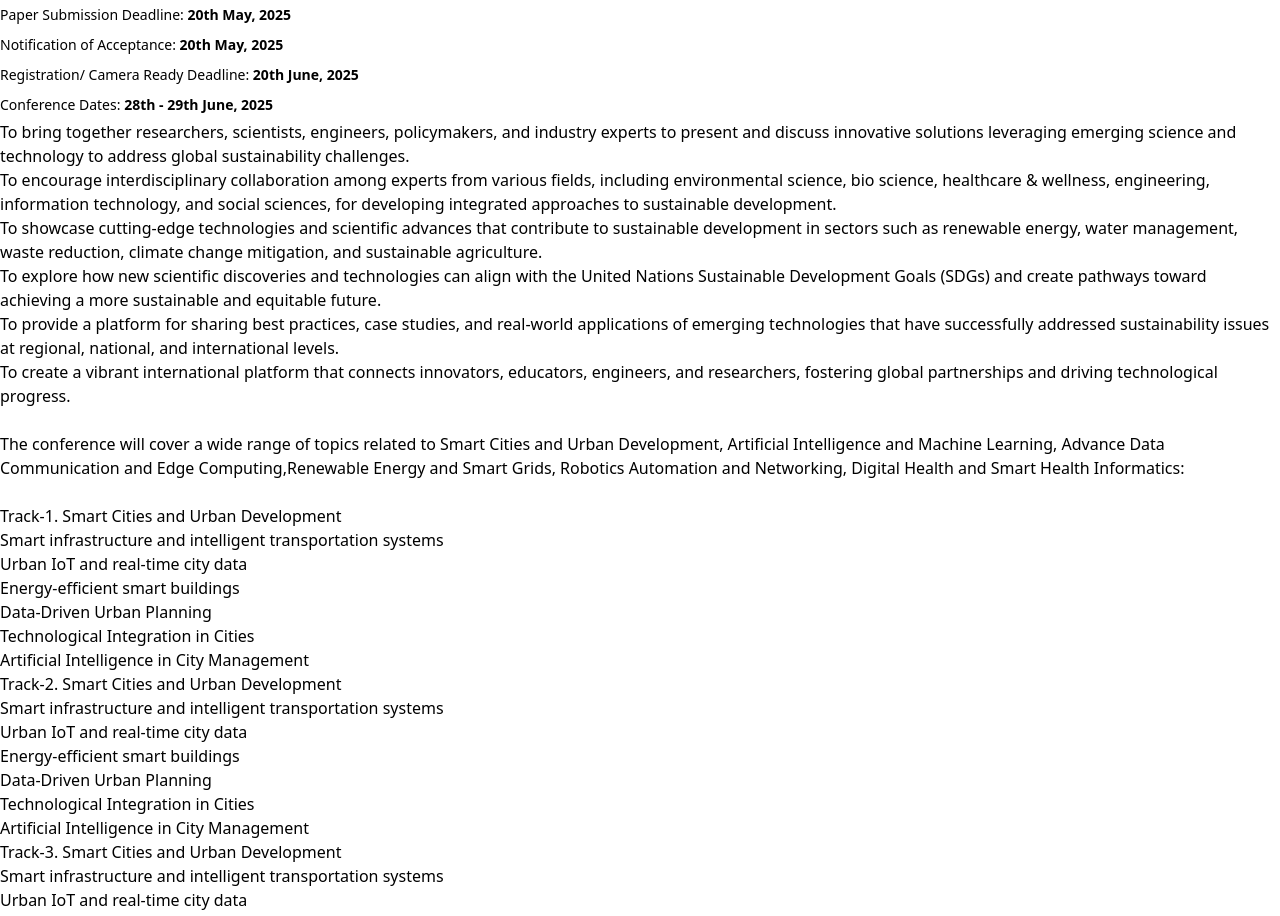
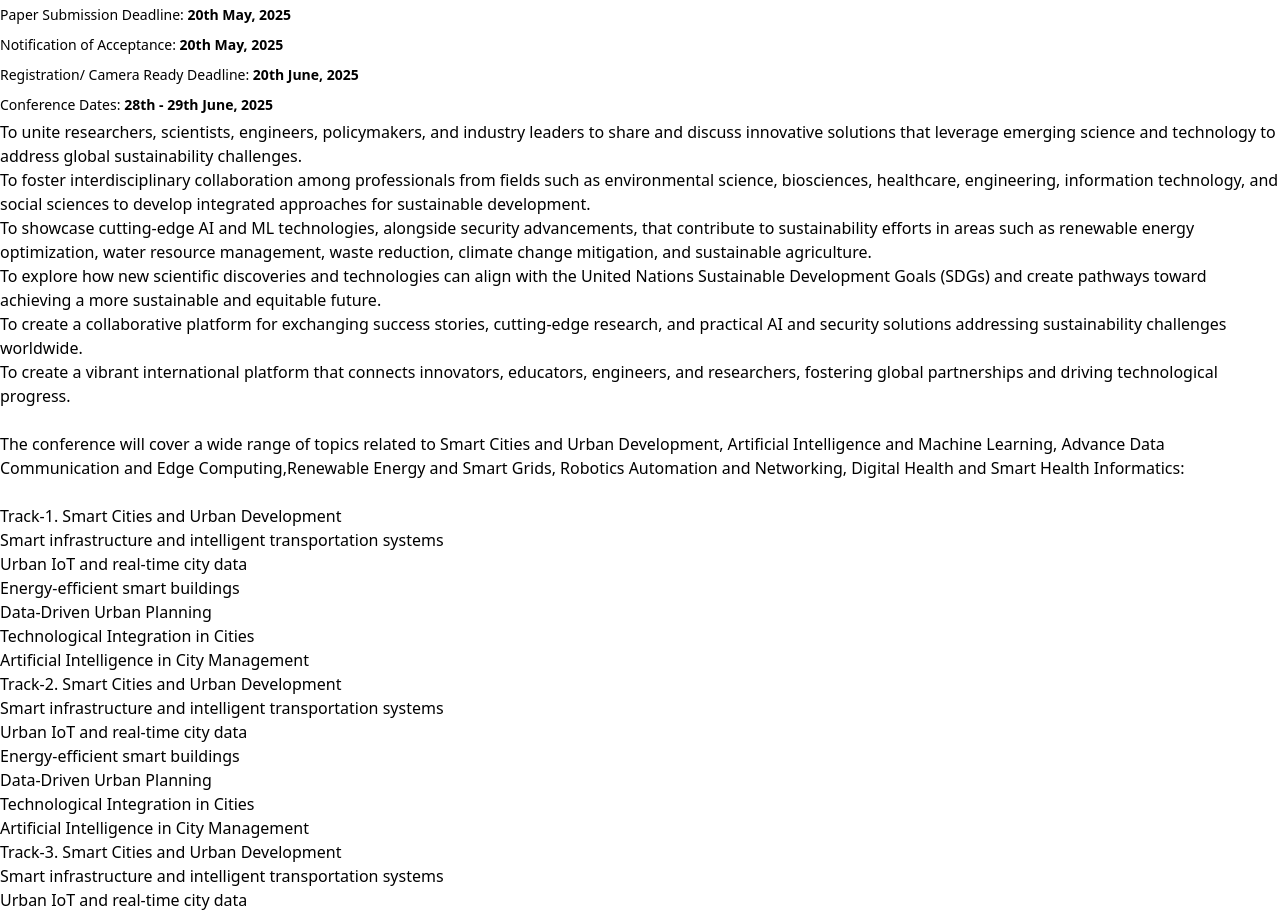
Before and after one commit to rish527/Conference-Site, a React (Vite) app: page / in a window 1280 px wide. Shown: the part 1500-2416 px from the top of the page. Built offline with nearby package versions, Linux system fonts and the light colour scheme.

Commit message:
Update aboutData.js

```diff
--- a/src/Data/aboutData.js
+++ b/src/Data/aboutData.js
@@ -8,11 +8,11 @@
 }
 
 var missions=[
-    "To bring together researchers, scientists, engineers, policymakers, and industry experts to present and discuss innovative solutions leveraging emerging science and technology to address global sustainability challenges.",
-    "To encourage interdisciplinary collaboration among experts from various fields, including environmental science, bio science, healthcare & wellness, engineering, information technology, and social sciences, for developing integrated approaches to sustainable development.",
-    "To showcase cutting-edge technologies and scientific advances that contribute to sustainable development in sectors such as renewable energy, water management, waste reduction, climate change mitigation, and sustainable agriculture.",
+    "To unite researchers, scientists, engineers, policymakers, and industry leaders to share and discuss innovative solutions that leverage emerging science and technology to address global sustainability challenges.",
+    "To foster interdisciplinary collaboration among professionals from fields such as environmental science, biosciences, healthcare, engineering, information technology, and social sciences to develop integrated approaches for sustainable development.",
+    "To showcase cutting-edge AI and ML technologies, alongside security advancements, that contribute to sustainability efforts in areas such as renewable energy optimization, water resource management, waste reduction, climate change mitigation, and sustainable agriculture.",
     "To explore how new scientific discoveries and technologies can align with the United Nations Sustainable Development Goals (SDGs) and create pathways toward achieving a more sustainable and equitable future.",
-    "To provide a platform for sharing best practices, case studies, and real-world applications of emerging technologies that have successfully addressed sustainability issues at regional, national, and international levels.",
+    "To create a collaborative platform for exchanging success stories, cutting-edge research, and practical AI and security solutions addressing sustainability challenges worldwide.",
     "To create a vibrant international platform that connects innovators, educators, engineers, and researchers, fostering global partnerships and driving technological progress. "
 ]
 
```
